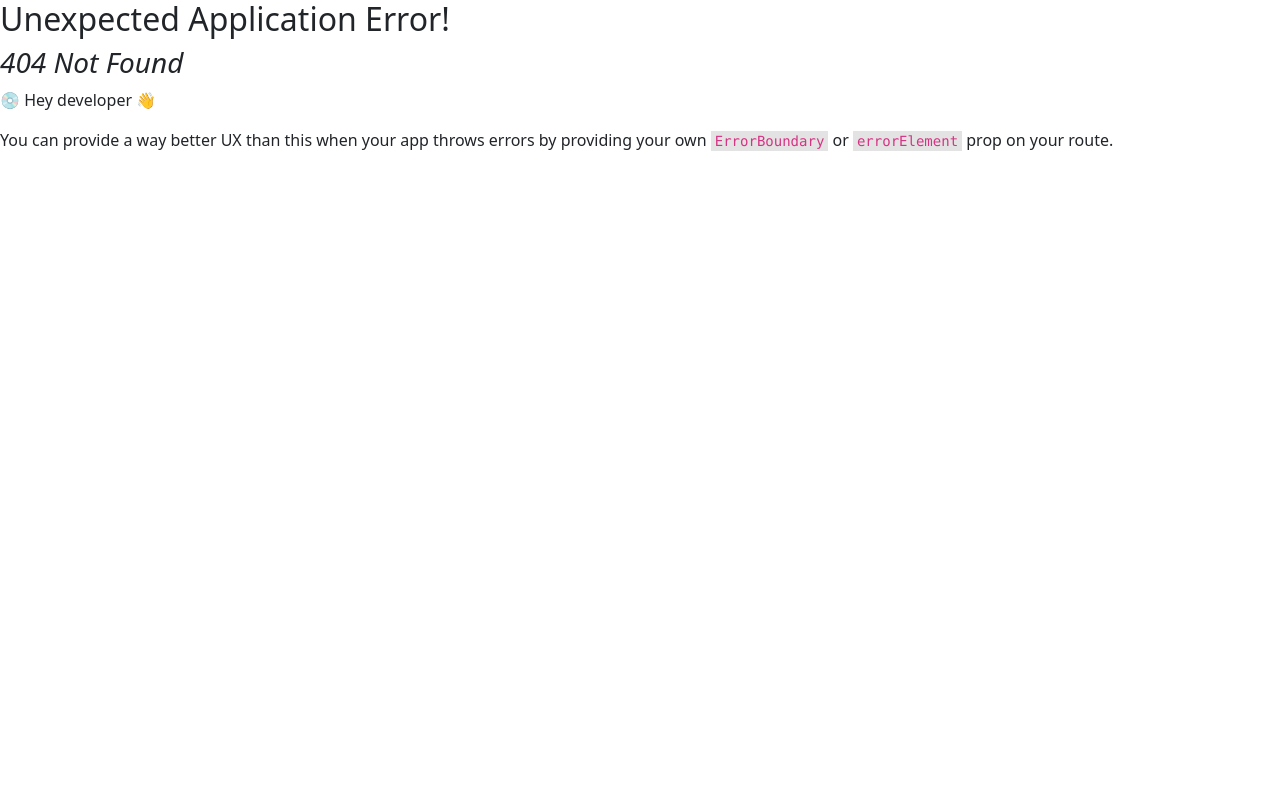
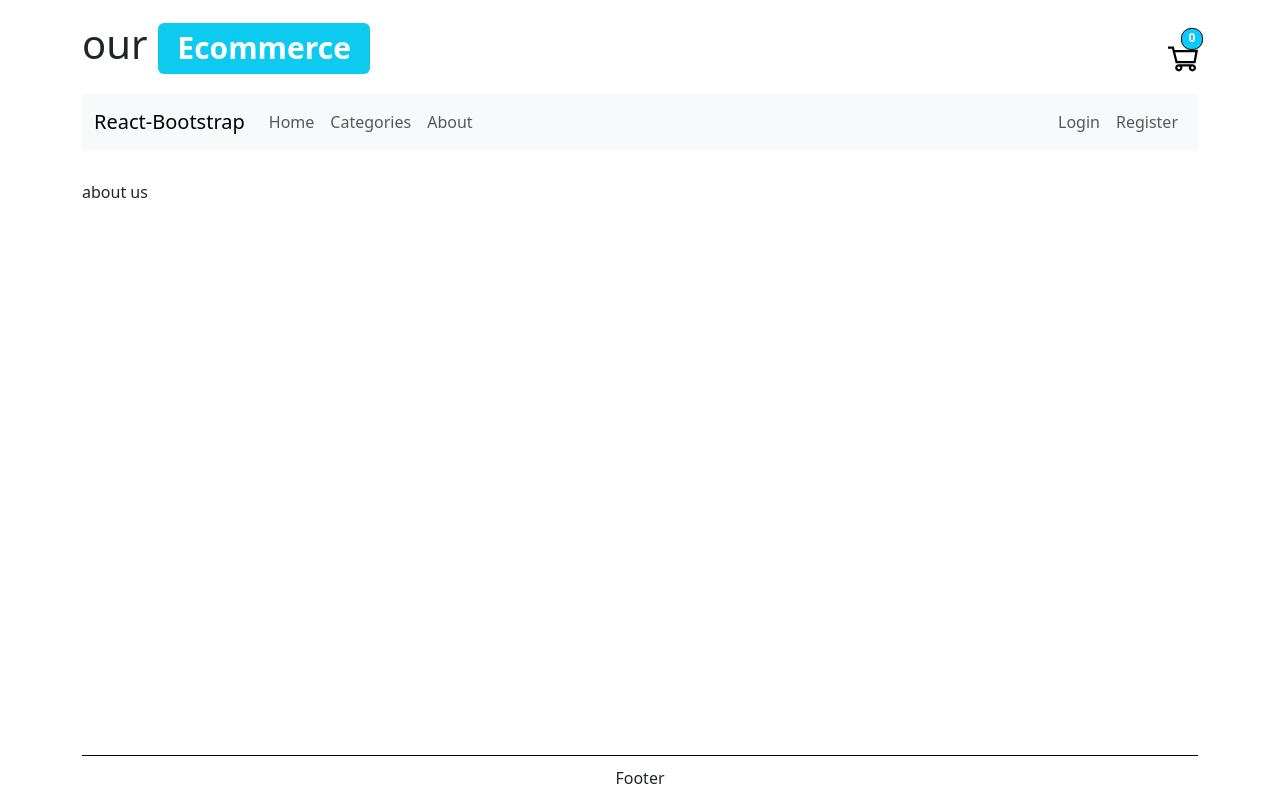
Before and after one commit to mhmd-salah/eCommerce, a React (Vite) app: page /about in a window 1280 px wide. Before the commit this address had no page. Built offline with nearby package versions, Linux system fonts and the light colour scheme.

Commit message:
active navlinks

```diff
--- a/global.d.ts
+++ b/global.d.ts
@@ -7,3 +7,7 @@ declare module "*.min.css" {
   const classes: { [key: string]: string };
   export default classes;
 }
+declare module "*.css" {
+  const classes: { [key: string]: string };
+  export default classes;
+}
--- a/src/components/common/Header/Header.tsx
+++ b/src/components/common/Header/Header.tsx
@@ -1,4 +1,4 @@
-import { Badge, Container, Nav, Navbar } from "react-bootstrap";
+import { Badge, Container, Nav, Navbar, NavLink } from "react-bootstrap";
 import { HeaderBasket } from "../../eCommerce";
 import styles from "./styles.module.css";
 
@@ -9,24 +9,34 @@ const Header = () => {
     <header>
       <div className={headerContainer}>
         <h1 className={headerLogo}>
-          <span>our</span> <Badge bg="info">Ecom</Badge>
+          <span>our</span> <Badge bg="info">Ecommerce</Badge>
         </h1>
 
         <HeaderBasket />
       </div>
       <Navbar expand="lg" className="bg-body-tertiary">
         <Container>
-          <Navbar.Brand href="#home">React-Bootstrap</Navbar.Brand>
+          <Navbar.Brand href="/">React-Bootstrap</Navbar.Brand>
           <Navbar.Toggle aria-controls="basic-navbar-nav" />
           <Navbar.Collapse id="basic-navbar-nav">
             <Nav className="me-auto">
-              <Nav.Link href="#home">Home</Nav.Link>
-              <Nav.Link href="#link">Categories</Nav.Link>
-              <Nav.Link href="#link">About</Nav.Link>
+              <Nav.Link as={NavLink} href="/">
+                Home
+              </Nav.Link>
+              <Nav.Link as={NavLink} href="categories">
+                Categories
+              </Nav.Link>
+              <Nav.Link as={NavLink} href="about">
+                About
+              </Nav.Link>
             </Nav>
-            <Nav className="">
-              <Nav.Link href="#home">Login</Nav.Link>
-              <Nav.Link href="#link">Register</Nav.Link>
+            <Nav>
+              <Nav.Link as={NavLink} to="login">
+                Login
+              </Nav.Link>
+              <Nav.Link as={NavLink} to="register ">
+                Register
+              </Nav.Link>
             </Nav>
           </Navbar.Collapse>
         </Container>
@@ -36,3 +46,5 @@ const Header = () => {
 };
 
 export default Header;
+
+// hello world
--- a/src/main.tsx
+++ b/src/main.tsx
@@ -1,6 +1,7 @@
 import "bootstrap/dist/css/bootstrap.min.css";
 import { createRoot } from "react-dom/client";
 import "bootstrap/dist/css/bootstrap.min.css";
+import "@styles/global.css";
 import AppRouter from "@routes/AppRouter";
 
 const root = createRoot(document.getElementById("root")!);
--- /dev/null
+++ b/src/pages/Login.tsx
@@ -0,0 +1,5 @@
+const Login = () => {
+  return <div>Login</div>;
+};
+
+export default Login;
--- /dev/null
+++ b/src/pages/Register.tsx
@@ -0,0 +1,5 @@
+const Register = () => {
+  return <div>Register</div>;
+};
+
+export default Register;
--- a/src/pages/index.ts
+++ b/src/pages/index.ts
@@ -2,3 +2,6 @@ export { default as Home } from "./Home";
 export { default as Products } from "./Products";
 export { default as AboutUs } from "./AboutUs";
 export { default as Categories } from "./Categories";
+// authentication
+export { default as Login } from "./Login";
+export { default as Register } from "./Register";
--- a/src/routes/AppRouter.tsx
+++ b/src/routes/AppRouter.tsx
@@ -1,5 +1,5 @@
 import { MainLayout } from "@layout";
-import { Categories, Home, Products } from "@pages";
+import { AboutUs, Categories, Home, Products } from "@pages";
 
 import {
   createBrowserRouter,
@@ -14,6 +14,7 @@ const router = createBrowserRouter(
       <Route index element={<Home />} />
       <Route path="products:prefix" element={<Products />} />
       <Route path="categories" element={<Categories />} />
+      <Route path="about" element={<AboutUs />} />
     </Route>
   )
 );
--- /dev/null
+++ b/src/styles/global.css
@@ -0,0 +1,3 @@
+.active{
+  text-decoration: underline;
+}
```
